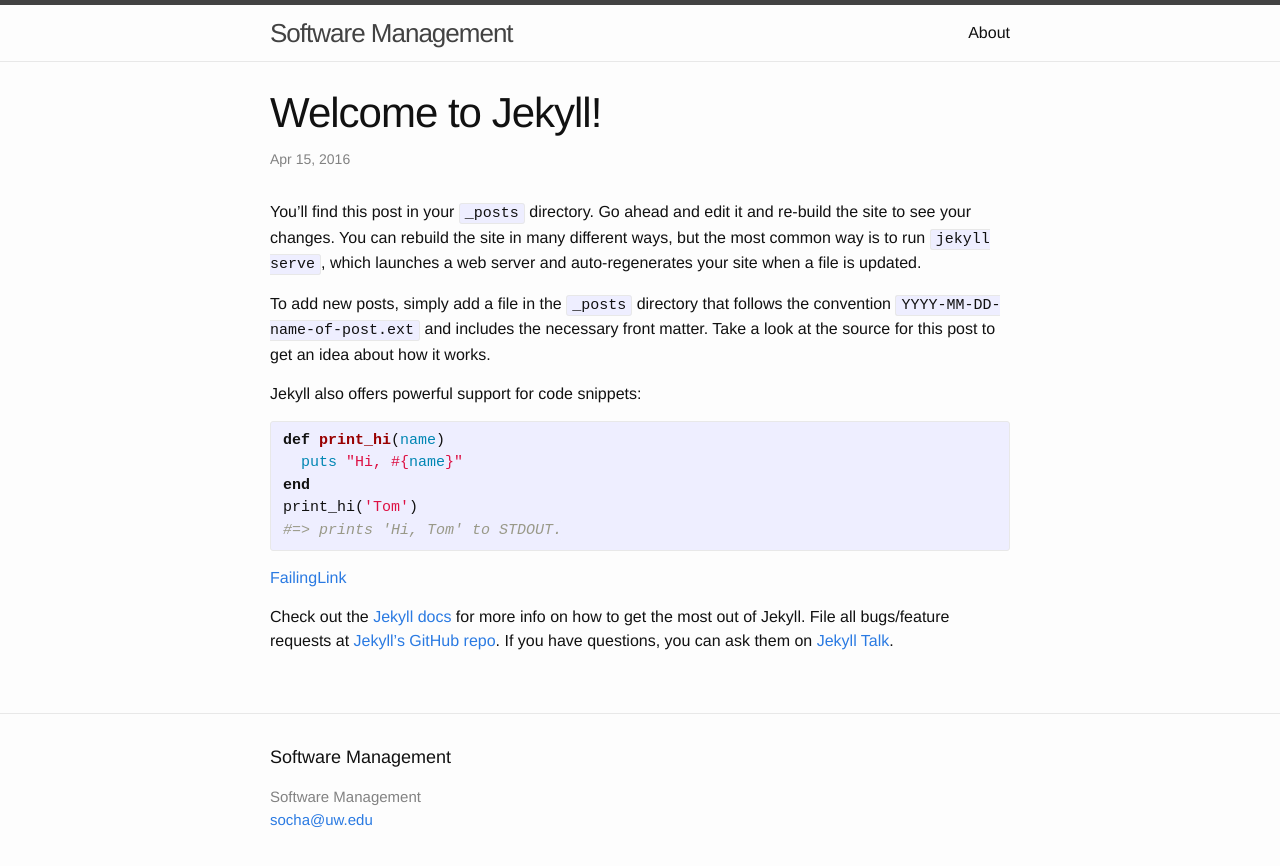
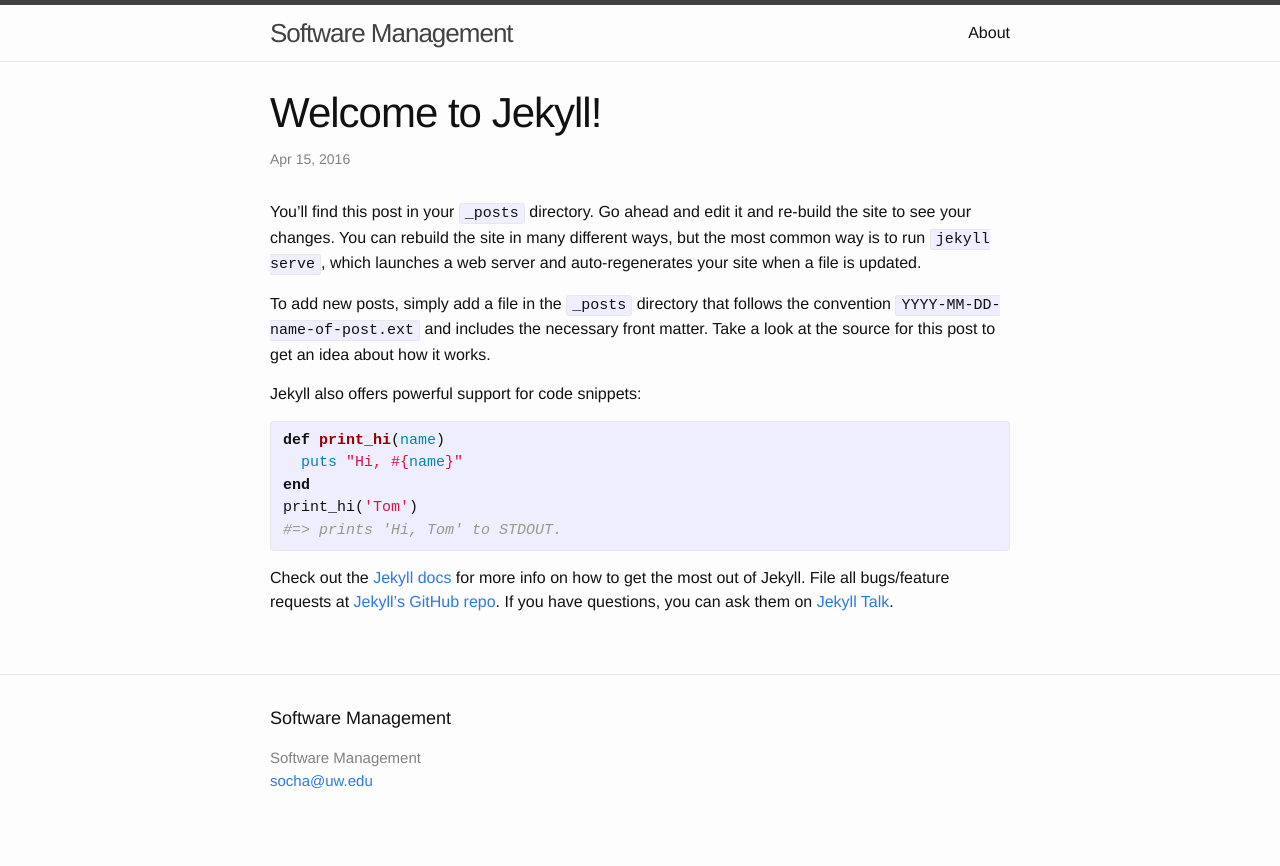
Before and after one commit to css566/css566.github.io, a Jekyll site: the page built from _posts/2016-04-14-welcome-to-jekyll.markdown, in a window 1280 px wide. Shown: the top 866 px of the page. Built offline with Jekyll 4.4.1, drawn with Linux system fonts in a browser that asks for light colours.

Commit message:
Fix the build

```diff
--- a/_posts/2016-04-14-welcome-to-jekyll.markdown
+++ b/_posts/2016-04-14-welcome-to-jekyll.markdown
@@ -18,8 +18,6 @@
 #=> prints 'Hi, Tom' to STDOUT.
 {% endhighlight %}
 
-[FailingLink](http://httpstat.us/404)
-
 Check out the [Jekyll docs][jekyll-docs] for more info on how to get the most out of Jekyll. File all bugs/feature requests at [Jekyll’s GitHub repo][jekyll-gh]. If you have questions, you can ask them on [Jekyll Talk][jekyll-talk].
 
 
```
